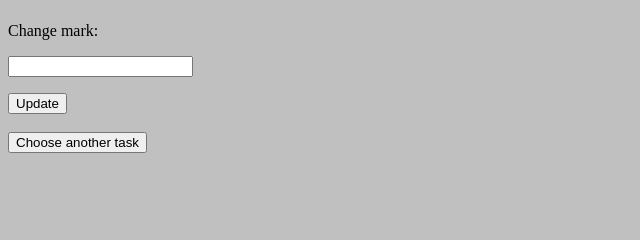
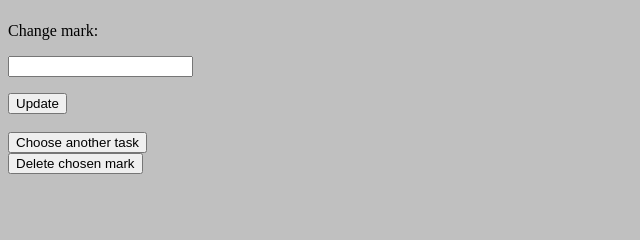
Before and after one commit to smolin8033/Electronic-grade-book, a Django app: template school/templates/mark_update.html in a window 1280 px wide. Shown: the part 169-409 px from the top of the page, without its empty margins (0-640 px from the left). Run offline with Django 3.2, Linux system fonts and the light colour scheme; the template is opened without the code that fills it: values that come from a table or form of the project are taken from there, others are empty.

Commit message:
creating "delete chosen mark" button on mark update page

```diff
--- a/school/templates/mark_update.html
+++ b/school/templates/mark_update.html
@@ -20,6 +20,9 @@ Change mark:
 <form action="{% url 'teacher_current' pk=mark.student_id.id %}">
     <input type="submit" value="Choose another task" />
 </form>
+<form action="{% url 'mark_delete' pk=mark.id %}">
+    <input type="submit" value="Delete chosen mark" />
+</form>
 {% endblock %}
 
 </body>
```
